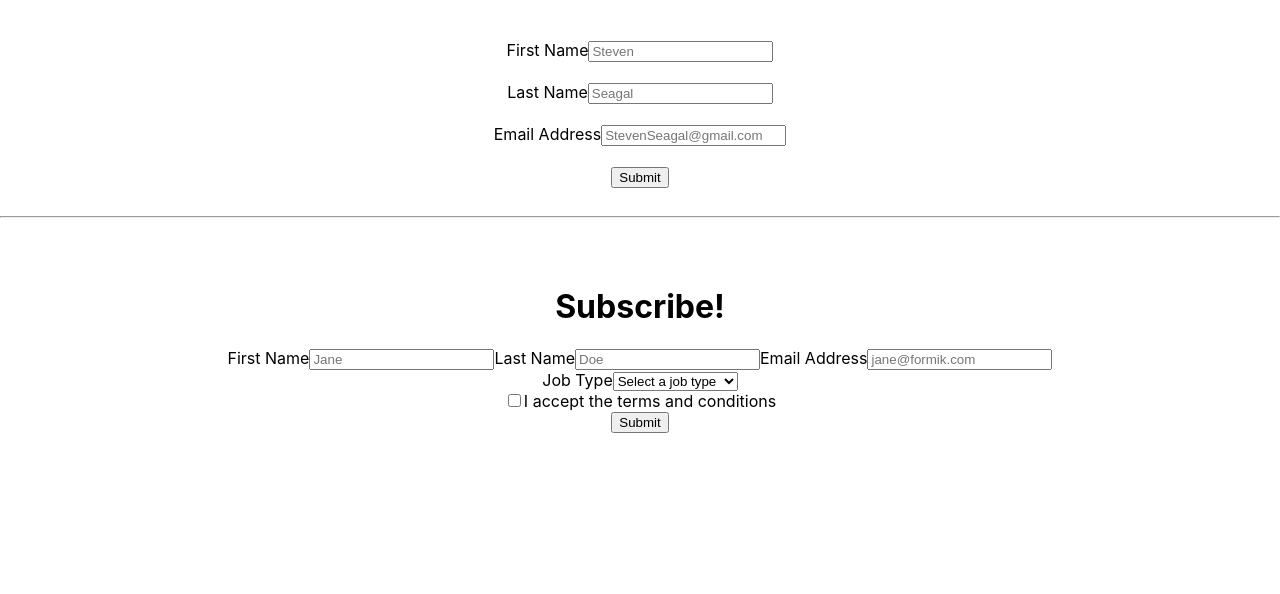
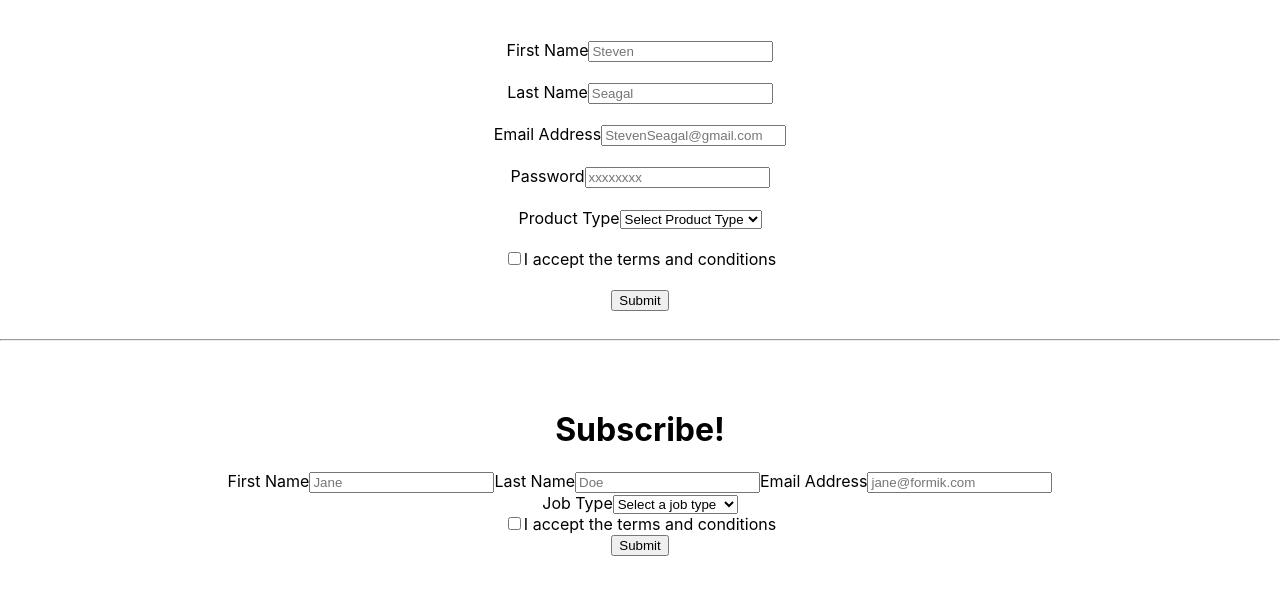
Before and after one commit to IvanGerman/formik, a React (Create React App) app: page / in a window 1280 px wide. Shown: the top 594 px of the page. Built offline with nearby package versions, Linux system fonts and the light colour scheme.

Commit message:
feat: add password, select-menu and checkbox fields to the form

```diff
--- a/src/components/Formik/SignupForm1.jsx
+++ b/src/components/Formik/SignupForm1.jsx
@@ -37,6 +37,9 @@ const SignupForm1 = () => {
       firstName: '',
       lastName: '',
       email: '',
+      password: '',
+      productType: '',
+      acceptedTerms: false,
     },
     //validate,
     validationSchema: Yup.object({
@@ -47,10 +50,23 @@ const SignupForm1 = () => {
         .max(20, 'Must be 20 characters or less')
         .required('Required'),
       email: Yup.string().email('Invalid email address').required('Required'),
+      password: Yup.string()
+        .min(8, 'Must be 8 characters or more')
+        .required('Required'),
+        productType: Yup.string()
+        .oneOf(
+          ['book', 'video', 'PDF-book', 'audio-book'],
+          'Invalid Product Type'
+          )
+        .required('Required'),
+      acceptedTerms: Yup.boolean()
+        .required('Required')
+        .oneOf([true], 'You must accept the terms and conditions.'),
     }),
     onSubmit: values => {
       console.log('form values----',values);
-      alert(JSON.stringify(values, null, 2));
+      //alert(JSON.stringify(values, null, 2));
+      //setSubmitting(false);
     },
   });
   return (
@@ -95,6 +111,50 @@ const SignupForm1 = () => {
       <br/><br/>
       {formik.touched.email && formik.errors.email ? <div>{formik.errors.email}</div> : null}
 
+      <label htmlFor="password">Password</label>
+      <input
+        id="password"
+        name="password"
+        type="text"
+        onChange={formik.handleChange}
+        onBlur={formik.handleBlur}
+        value={formik.values.password}
+        placeholder="xxxxxxxx"
+      />
+      <br/><br/>
+      {formik.touched.password && formik.errors.password ? <div>{formik.errors.password}</div> : null}
+
+      <label htmlFor="productType">Product Type</label>
+      <select
+        id="productType"
+        name="productType"
+        onChange={formik.handleChange}
+        onBlur={formik.handleBlur}
+        value={formik.values.productType}
+      >
+        <option value="">Select Product Type</option>
+        <option value="book">book</option>
+        <option value="video">video</option>
+        <option value="PDF-book">PDF-book</option>
+        <option value="audio-book">audio-book</option>
+      </select>
+
+      <br/><br/>
+      {formik.touched.productType && formik.errors.productType ? <div>{formik.errors.productType}</div> : null}
+
+      <input
+        id="acceptedTerms"
+        name="acceptedTerms"
+        type="checkbox"
+        onChange={formik.handleChange}
+        onBlur={formik.handleBlur}
+        value={formik.values.acceptedTerms}
+      />
+      <label htmlFor="acceptedTerms">I accept the terms and conditions</label>
+      <br/><br/>
+      {formik.touched.acceptedTerms && formik.errors.acceptedTerms ? <div>{formik.errors.acceptedTerms}</div> : null}
+
+
       <button type="submit">Submit</button>
       <br/><br/>
       <hr/>
--- a/src/components/Formik/SignupForm2.jsx
+++ b/src/components/Formik/SignupForm2.jsx
@@ -1,5 +1,4 @@
 import React from 'react';
-import ReactDOM from 'react-dom';
 import { Formik, Form, useField } from 'formik';
 import * as Yup from 'yup';
 
```
